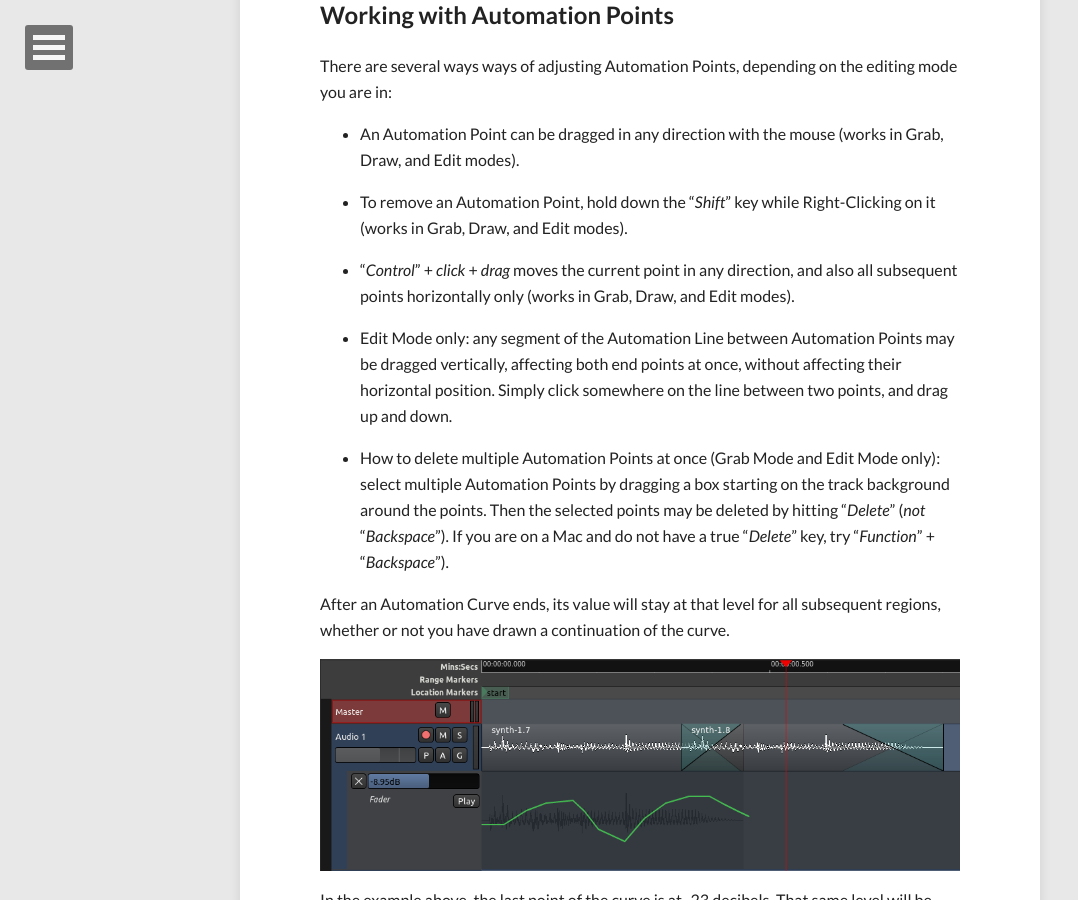
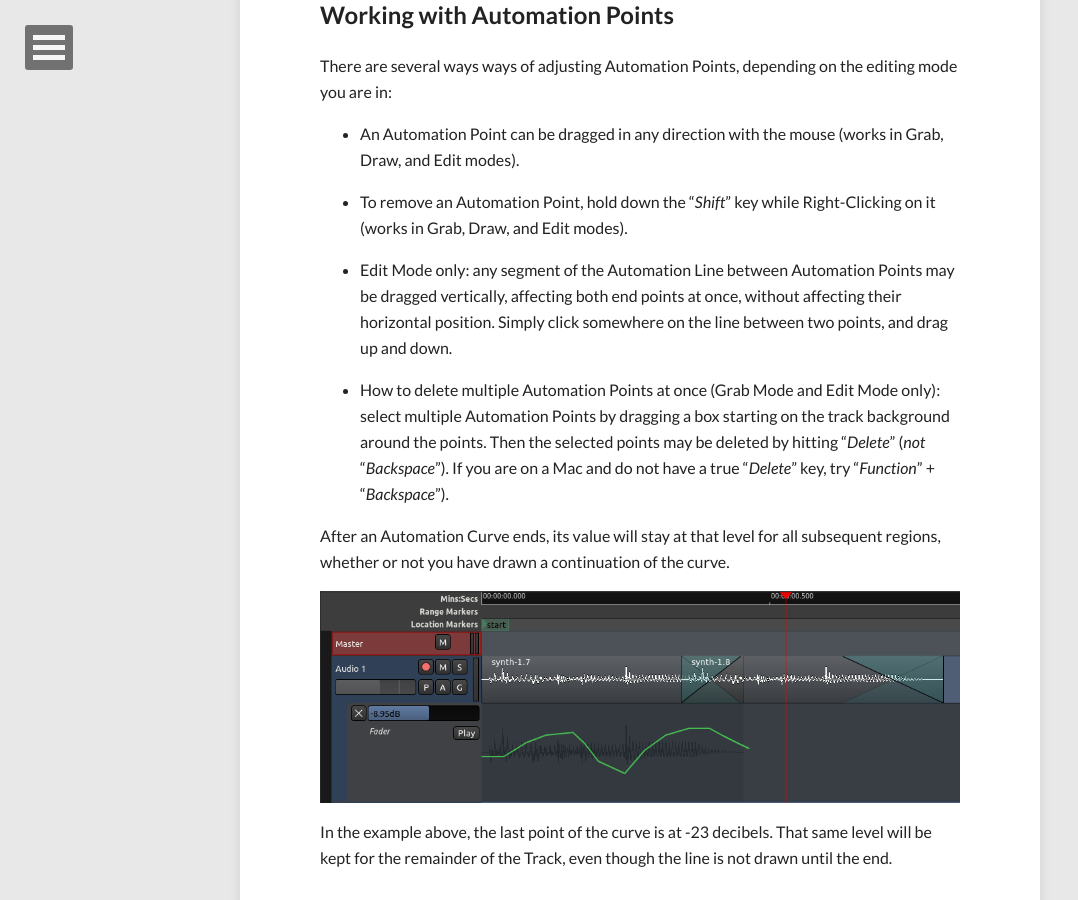
Before and after one commit to brunoruviaro/ardour4-tutorial, a Jekyll site: the page built from _posts/2014-07-15-using-automation.md, in a window 1280 px wide and 900 px high, scrolled down 5036 px. Shown: the whole window, without its empty margins (0-1078 px from the left). Built offline with Jekyll 4.4.1, drawn with Linux system fonts in a browser that asks for light colours; nearby versions of some CDN libraries.

Commit message:
Update 2014-07-15-using-automation.md

```diff
--- a/_posts/2014-07-15-using-automation.md
+++ b/_posts/2014-07-15-using-automation.md
@@ -114,8 +114,6 @@ There are several ways ways of adjusting Automation Points, depending on the edi
 
 * To remove an Automation Point, hold down the "*Shift*" key while Right-Clicking on it (works in Grab, Draw, and Edit modes).
 
-* "*Control*" + *click* + *drag* moves the current point in any direction, and also all subsequent points horizontally only (works in Grab, Draw, and Edit modes).
-
 * Edit Mode only: any segment of the Automation Line between Automation Points may be dragged vertically, affecting both end points at once, without affecting their horizontal position. Simply click somewhere on the line between two points, and drag up and down.
 
 * How to delete multiple Automation Points at once (Grab Mode and Edit Mode only): select multiple Automation Points by dragging a box starting on the track background around the points. Then the selected points may be deleted by hitting "*Delete*" (*not* "*Backspace*"). If you are on a Mac and do not have a true "*Delete*" key, try "*Function*" + "*Backspace*").
```
